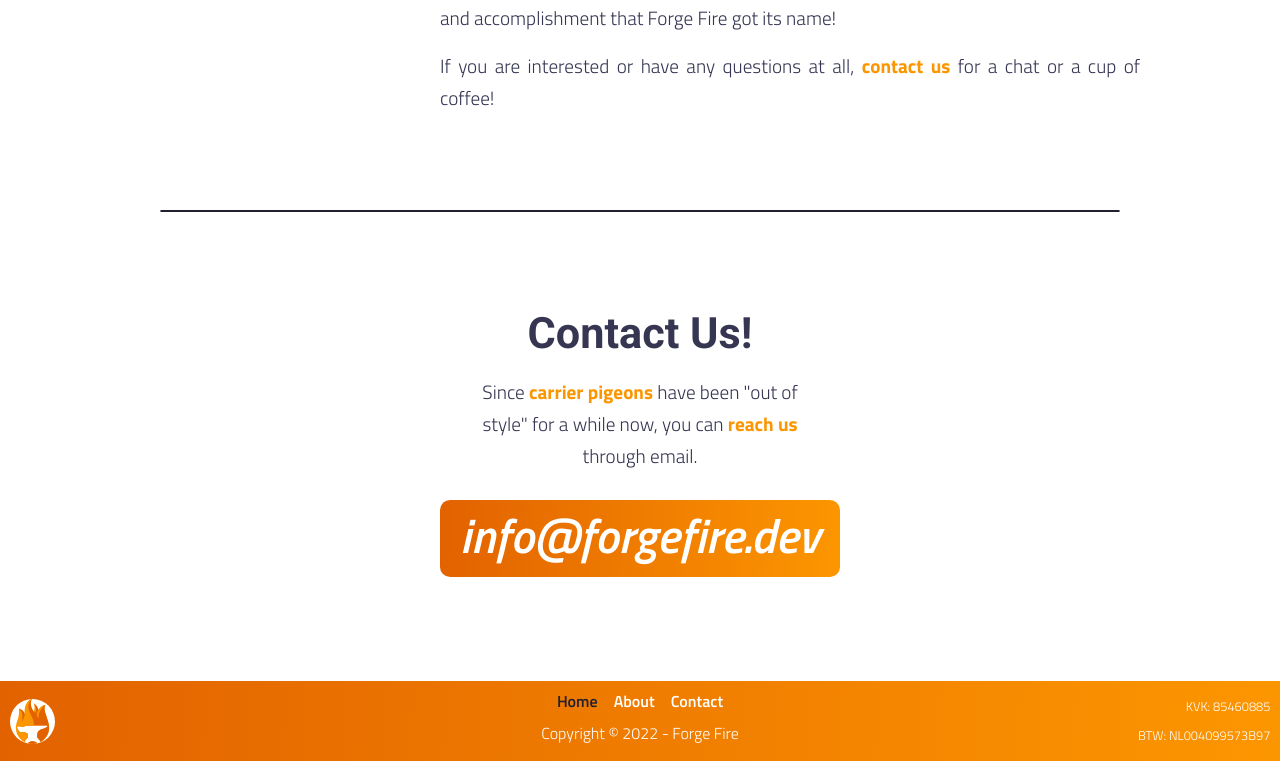
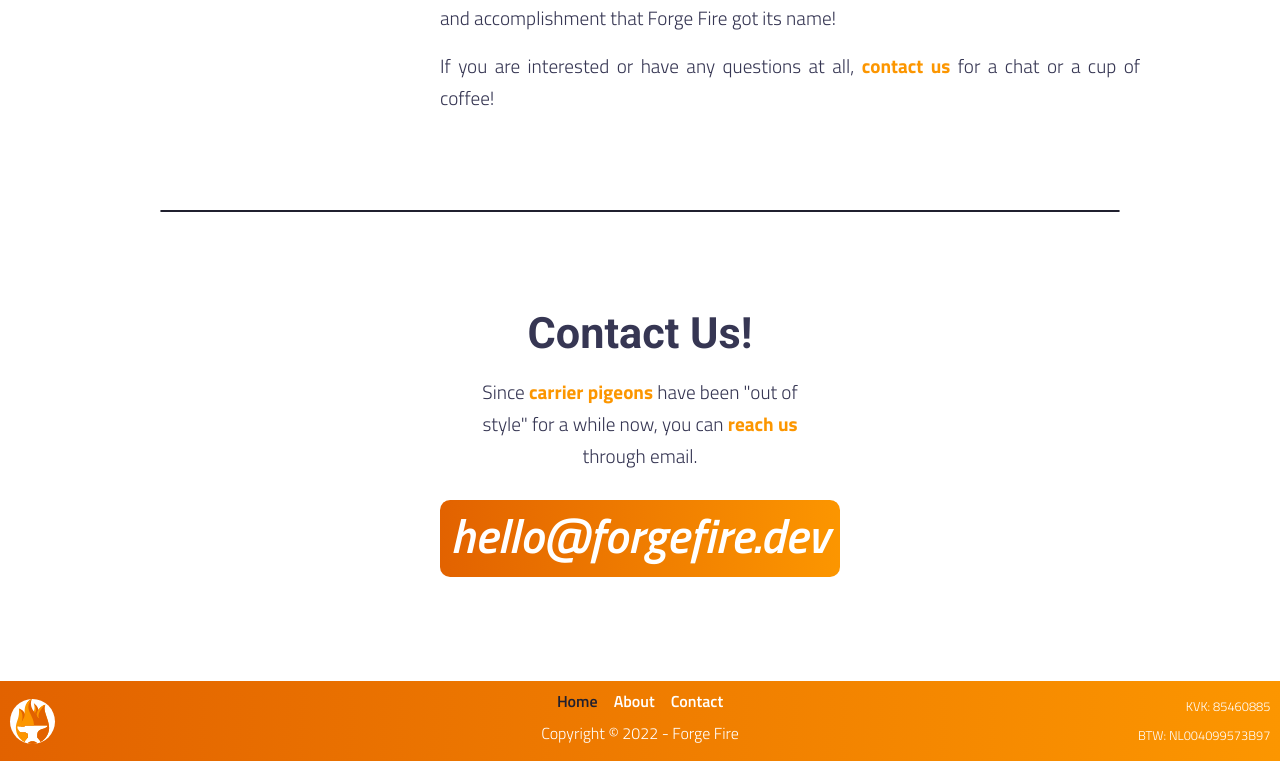
Before and after one commit to mickeybeurskens/forgefire-website, a Next.js app: page / in a window 1280 px wide. Shown: the part 2039-2800 px from the top of the page. Built offline with nearby package versions, Linux system fonts and the light colour scheme.

Commit message:
Connect email in config to email on contact button

```diff
--- a/components/Contact.js
+++ b/components/Contact.js
@@ -12,7 +12,7 @@ const Contact = () => {
         </p>
       </div>
       <a className={styles.email_link} href={"mailto:" + configs.email}>
-        <p className={styles.email}>info@forgefire.dev</p>
+        <p className={styles.email}>{configs.email}</p>
       </a>
     </div>
   )
```
